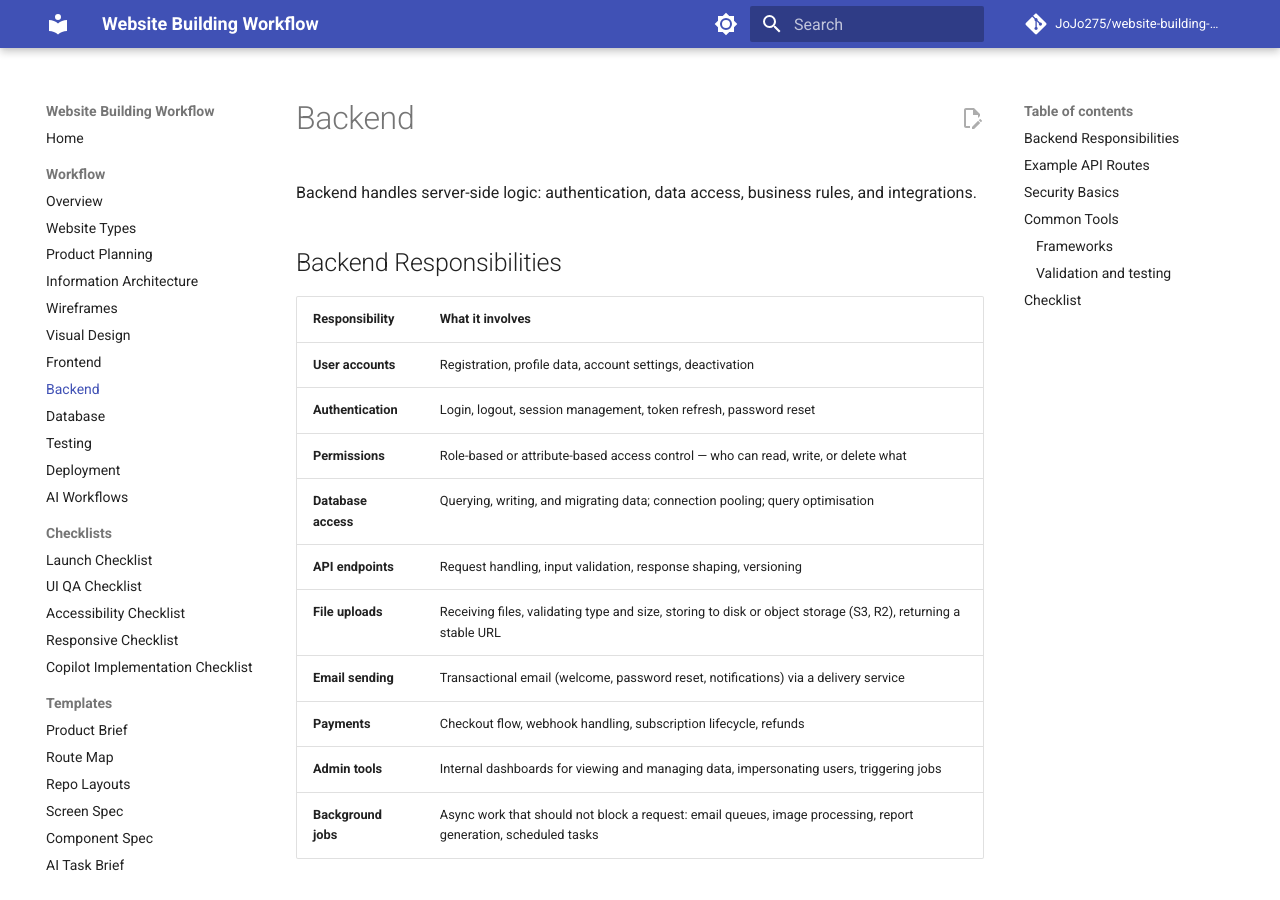
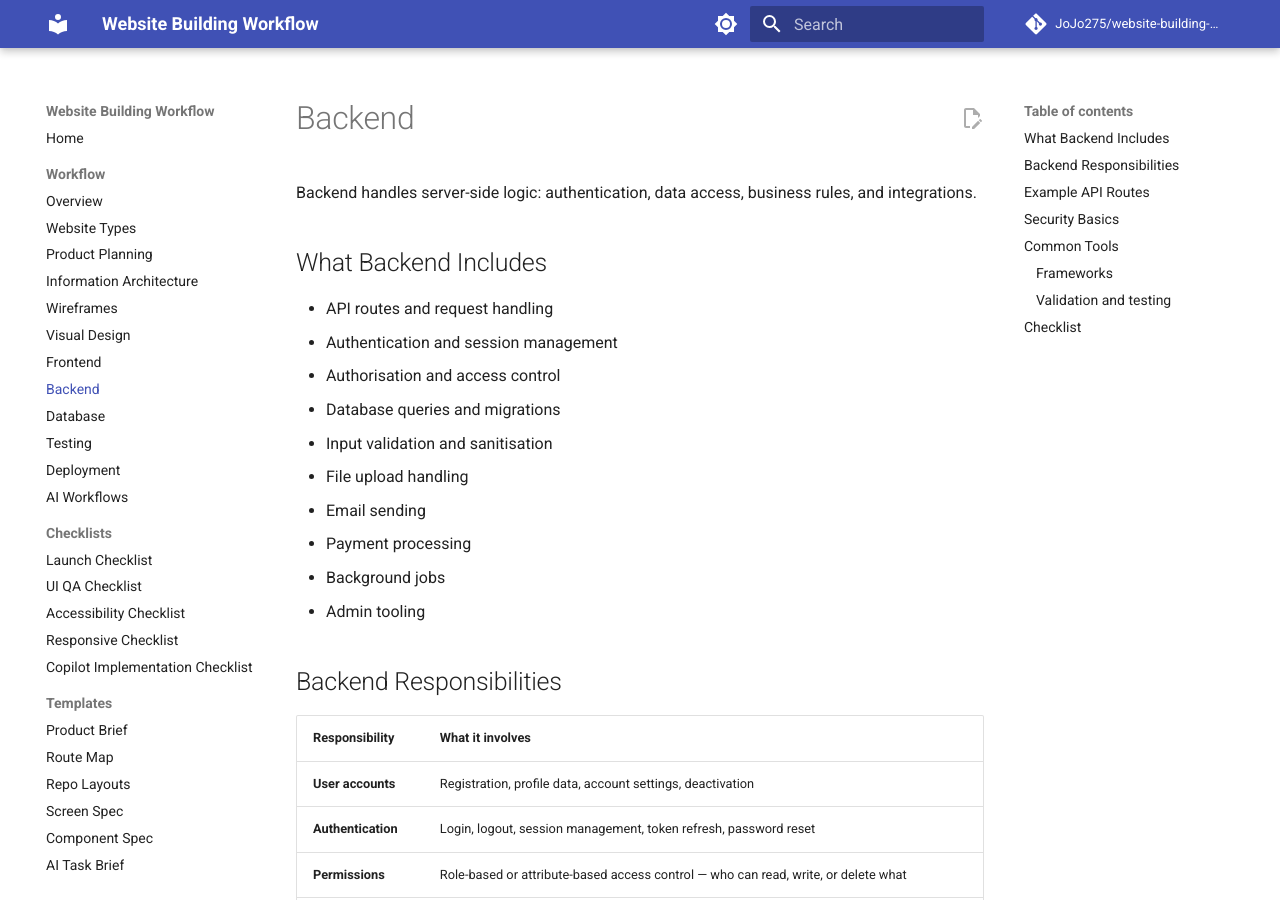
Before and after one commit to JoJo275/website-building-workflow, an MkDocs documentation site: the page built from docs/workflow/08-backend.md, in a window 1280 px wide and 900 px high. Built offline with MkDocs 1.6.1 and Material for MkDocs 9.7.7, drawn with Linux system fonts in a browser that asks for light colours; comment, search, counter and statistics services are not loaded.

Commit message:
feat: update backend documentation to include comprehensive list of components

```diff
--- a/docs/workflow/08-backend.md
+++ b/docs/workflow/08-backend.md
@@ -1,6 +1,19 @@
 # Backend
 
 Backend handles server-side logic: authentication, data access, business rules, and integrations.
+
+## What Backend Includes
+
+- API routes and request handling
+- Authentication and session management
+- Authorisation and access control
+- Database queries and migrations
+- Input validation and sanitisation
+- File upload handling
+- Email sending
+- Payment processing
+- Background jobs
+- Admin tooling
 
 ## Backend Responsibilities
 
```
